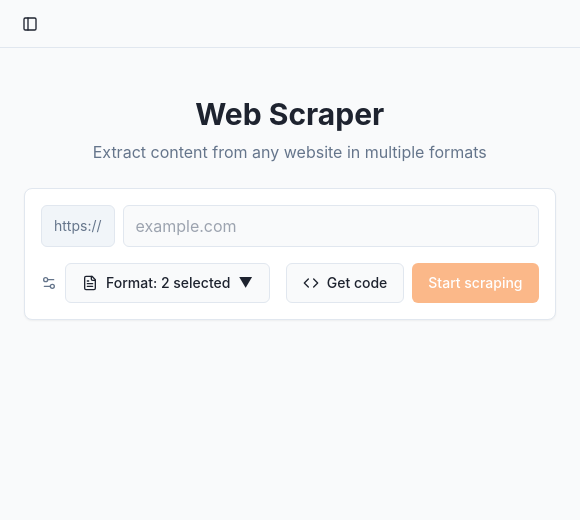
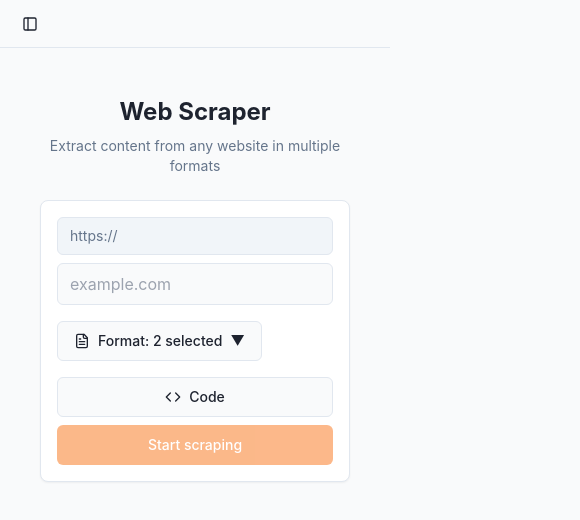
Before and after one commit to thirdidx/fc-test, a Next.js app: page / in a window 390 px wide. Shown: the top 520 px of the page, 580 px wide, since content can reach past the window. Built offline with nearby package versions, Linux system fonts and the light colour scheme.

Commit message:
ui: mobile improvements

```diff
--- a/components/playground.tsx
+++ b/components/playground.tsx
@@ -151,19 +151,19 @@ export function Playground() {
   }
 
   return (
-    <div className="max-w-4xl mx-auto space-y-6">
+    <div className="max-w-4xl mx-auto space-y-6 px-4 sm:px-6">
       {/* Header Section */}
       <div className="text-center space-y-2 pt-6">
-        <h1 className="text-3xl font-bold">Web Scraper</h1>
-        <p className="text-muted-foreground">Extract content from any website in multiple formats</p>
+        <h1 className="text-2xl sm:text-3xl font-bold">Web Scraper</h1>
+        <p className="text-sm sm:text-base text-muted-foreground">Extract content from any website in multiple formats</p>
       </div>
 
       {/* Input Section */}
       <Card className="shadow-sm border-border">
         <CardContent className="p-4">
           <form onSubmit={handleSubmit} className="space-y-4">
-            <div className="flex gap-2">
-              <div className="flex items-center bg-muted px-3 py-2 rounded-md text-sm text-muted-foreground border">https://</div>
+            <div className="flex flex-col sm:flex-row gap-2">
+              <div className="flex items-center bg-muted px-3 py-2 rounded-md text-sm text-muted-foreground border whitespace-nowrap">https://</div>
               <input
                 type="text"
                 value={url}
@@ -174,9 +174,9 @@ export function Playground() {
               />
             </div>
 
-            <div className="flex items-center justify-between gap-4">
+            <div className="flex flex-col sm:flex-row items-stretch sm:items-center justify-between gap-4">
               <div className="flex items-center gap-2">
-                <Settings2 className="h-4 w-4 text-muted-foreground" />
+                <Settings2 className="h-4 w-4 text-muted-foreground hidden sm:block" />
 
                 <div className="relative">
                   <Button
@@ -196,7 +196,7 @@ export function Playground() {
                   </Button>
 
                   {showFormatDropdown && (
-                    <Card className="absolute top-full left-0 mt-2 w-[400px] z-50 shadow-lg">
+                    <Card className="absolute top-full left-0 right-0 sm:left-0 sm:right-auto mt-2 w-full sm:w-[400px] z-50 shadow-lg">
                       <CardHeader className="p-3">
                         <div className="flex items-center justify-between mb-0">
                           <CardTitle className="text-base">Format</CardTitle>
@@ -266,19 +266,21 @@ export function Playground() {
                 </div>
               </div>
 
-              <div className="flex gap-2">
-                <Button variant="outline" type="button">
+              <div className="flex flex-col sm:flex-row gap-2">
+                <Button variant="outline" type="button" className="w-full sm:w-auto">
                   <Code className="w-4 h-4 mr-2" />
-                  Get code
+                  <span className="hidden sm:inline">Get code</span>
+                  <span className="sm:hidden">Code</span>
                 </Button>
-                <Button type="submit" disabled={!url.trim() || isLoading} className="bg-orange-500 hover:bg-orange-600 text-white">
+                <Button type="submit" disabled={!url.trim() || isLoading} className="bg-orange-500 hover:bg-orange-600 text-white w-full sm:w-auto">
                   {isLoading ? (
                     <>
                       <Loader2 className="w-4 h-4 mr-2 animate-spin" />
-                      Scraping...
+                      <span className="hidden sm:inline">Scraping...</span>
+                      <span className="sm:hidden">Loading...</span>
                     </>
                   ) : (
-                    'Start scraping'
+                    <span>Start scraping</span>
                   )}
                 </Button>
               </div>
@@ -341,10 +343,10 @@ export function Playground() {
             <AccordionContent className="px-6 pb-6">
               {result.success ? (
                 <Tabs value={activeTab} onValueChange={(value: string) => setActiveTab(value as typeof activeTab)} className="w-full">
-                  <TabsList className="grid w-full grid-cols-3">
-                    <TabsTrigger value="markdown">Markdown</TabsTrigger>
-                    <TabsTrigger value="media">Media ({result.data?.images?.length || 0})</TabsTrigger>
-                    <TabsTrigger value="raw">Raw JSON</TabsTrigger>
+                  <TabsList className="grid w-full grid-cols-3 h-auto p-1">
+                    <TabsTrigger value="markdown" className="text-xs sm:text-sm py-1.5">Markdown</TabsTrigger>
+                    <TabsTrigger value="media" className="text-xs sm:text-sm py-1.5">Media ({result.data?.images?.length || 0})</TabsTrigger>
+                    <TabsTrigger value="raw" className="text-xs sm:text-sm py-1.5">Raw JSON</TabsTrigger>
                   </TabsList>
                   <TabsContent value="markdown" className="mt-4">
                     <div className="bg-muted p-4 rounded border max-h-96 overflow-y-auto">
@@ -354,7 +356,7 @@ export function Playground() {
                   <TabsContent value="media" className="mt-4">
                     <div className="bg-muted p-4 rounded border max-h-96 overflow-y-auto">
                       {result.data?.images && result.data.images.length > 0 ? (
-                        <div className="grid grid-cols-2 md:grid-cols-3 lg:grid-cols-4 gap-4">
+                        <div className="grid grid-cols-2 sm:grid-cols-3 md:grid-cols-4 gap-2 sm:gap-4">
                           {result.data.images.map((image, index) => (
                             <div
                               key={index}
@@ -438,7 +440,7 @@ export function Playground() {
       {recentRuns.length > 0 && (
         <div>
           <h2 className="text-lg font-semibold mb-4">Recent Runs</h2>
-          <div className="grid grid-cols-1 md:grid-cols-2 lg:grid-cols-3 gap-4">
+          <div className="grid grid-cols-1 sm:grid-cols-2 lg:grid-cols-3 gap-4">
             {recentRuns.map((run) => (
               <Card
                 key={run.id}
@@ -451,16 +453,16 @@ export function Playground() {
                   }
                 }}
               >
-                <CardContent className="p-4 space-y-4">
+                <CardContent className="p-4 space-y-3">
                   <div className="flex items-start justify-between">
-                    <div className="flex items-center gap-3">
-                      <div className="w-10 h-10 bg-muted rounded flex items-center justify-center text-lg font-bold">M</div>
-                      <span className="font-medium text-sm truncate max-w-[150px]">{run.url.replace(/^https?:\/\//, '')}</span>
+                    <div className="flex items-center gap-2 sm:gap-3">
+                      <div className="w-8 h-8 sm:w-10 sm:h-10 bg-muted rounded flex items-center justify-center text-sm sm:text-lg font-bold">M</div>
+                      <span className="font-medium text-xs sm:text-sm truncate max-w-[120px] sm:max-w-[150px]">{run.url.replace(/^https?:\/\//, '')}</span>
                     </div>
                     <ArrowUpRight className="h-4 w-4 text-orange-500" />
                   </div>
 
-                  <div className="space-y-3 text-sm">
+                  <div className="space-y-2 sm:space-y-3 text-xs sm:text-sm">
                     <div className="flex justify-between">
                       <span className="text-muted-foreground">Endpoint</span>
                       <span className="flex items-center gap-1">
```
